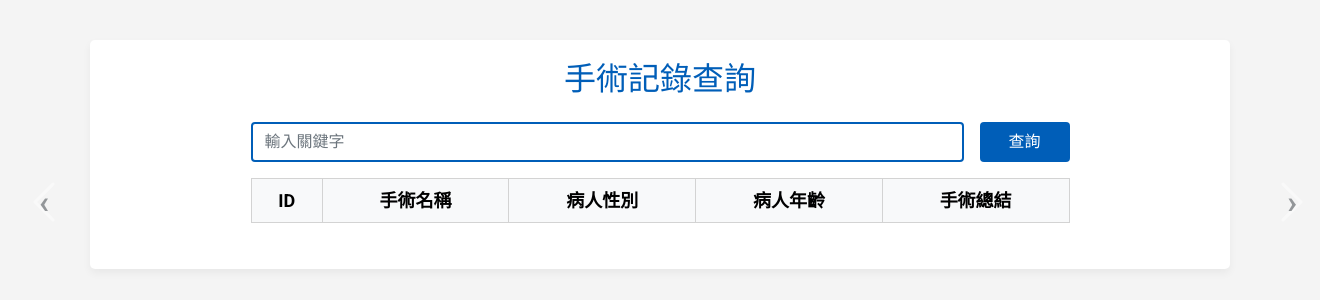
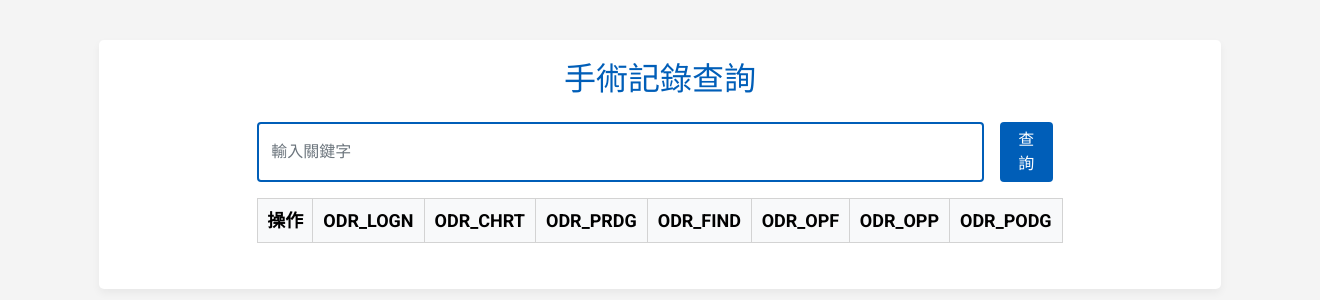
Before and after one commit to o19750120/ChatGPT, a Flask app: page / in a window 1320 px wide. Shown: the top 300 px of the page. Run offline with Flask 3, Linux system fonts and the light colour scheme; lists and menus that the app fills with data are empty; parts of the project's set-up code (start-up, migrations or seed data) failed here and were passed over.

Commit message:
Update index.html

```diff
--- a/templates/index.html
+++ b/templates/index.html
@@ -10,7 +10,6 @@
             integrity="sha384-F3w7mX95PdgyTmZZMECAngseQB83DfGTowi0iMjiWaeVhAn4FJkqJByhZMI3AhiU"
             crossorigin="anonymous"
         />
-        <script src="https://cdn.jsdelivr.net/npm/chart.js"></script>
         <link
             href="https://fonts.googleapis.com/css2?family=Roboto:wght@400;700&display=swap"
             rel="stylesheet"
@@ -20,133 +19,100 @@
                 --primary-color: #005eb8;
                 --secondary-color: #4d9f0c;
             }
-
             body {
                 padding-top: 3%;
                 font-size: 18px;
                 font-family: "Roboto", sans-serif;
                 background: #f4f4f4;
             }
-
             .container {
                 background: white;
                 padding: 20px;
                 border-radius: 5px;
                 box-shadow: 0 4px 8px rgba(0, 0, 0, 0.05);
+                max-width: 85%; /* 或者您可以使用更大的百分比或像素值 */
+                margin: auto; /* 居中显示 */
             }
-
             h2 {
                 color: var(--primary-color);
             }
-
             input[type="text"] {
                 border: 2px solid var(--primary-color);
                 border-radius: 0.25rem;
                 margin-right: 1rem;
             }
-
+            .btn-primary,
             .btn-danger {
                 background-color: var(--primary-color);
                 border: none;
                 border-radius: 0.25rem;
-                width: 100px;
+                margin-right: 10px;
             }
-
             table {
                 width: 100%;
                 border-collapse: collapse;
             }
-
             table,
             th,
             td {
                 border: 1px solid lightgray;
             }
-
             th {
                 background-color: var(--secondary-color);
                 color: black;
                 text-align: center;
                 vertical-align: middle;
             }
-
             td {
                 padding: 10px;
                 text-align: center;
                 vertical-align: middle;
             }
-
             .error {
                 color: red;
                 margin: 10px 0;
             }
-
             #loading {
                 display: none;
                 text-align: center;
             }
-
-            .chart-container {
-                display: flex;
-                justify-content: center;
-                align-items: center;
-                height: 400px;
-                /* Adjust height as needed */
+            /* Style the modal */
+            .modal {
+                display: none; /* Hidden by default */
+                position: fixed; /* Stay in place */
+                z-index: 1; /* Sit on top */
+                left: 0;
+                top: 0;
+                width: 100%; /* Full width */
+                height: 100%; /* Full height */
+                overflow: auto; /* Enable scroll if needed */
+                background-color: rgb(0, 0, 0); /* Fallback color */
+                background-color: rgba(0, 0, 0, 0.4); /* Black w/ opacity */
+                padding-top: 60px; /* Location of the box */
             }
-
-            .carousel {
-                position: relative;
+            /* Modal Content */
+            .modal-content {
+                background-color: #fefefe;
+                margin: auto;
+                padding: 20px;
+                border: 1px solid #888;
+                width: 50%; /* Could be more or less, depending on screen size */
             }
-
-            .carousel-control-prev,
-            .carousel-control-next {
-                width: 3rem;
-                height: 3rem;
-                border-radius: 50%;
-                background-color: transparent;
-                border: none;
-                position: absolute;
-                top: 0;
-                display: flex;
-                align-items: center;
-                justify-content: center;
+            /* The Close Button */
+            .close {
+                color: #aaaaaa;
+                float: right;
+                font-size: 28px;
+                font-weight: bold;
             }
-
-            .carousel-control-prev {
-                left: calc(50% - 40rem);
-            }
-
-            .carousel-control-next {
-                left: calc(50% + 38rem);
-            }
-
-            .carousel-control-prev-icon,
-            .carousel-control-next-icon {
-                width: 100%;
-                height: 100%;
-                display: flex;
-                align-items: center;
-                justify-content: center;
-                font-size: 2rem;
-                /* 增加箭頭的字體大小 */
-                color: #343a40;
-                /* 深灰色箭頭 */
-                color: #343a40;
-                /* 深灰色箭頭 */
-                font-weight: bold;
-                /* 設置粗體 */
-            }
-
-            .carousel-control-prev-icon:after {
-                content: "‹";
-            }
-
-            .carousel-control-next-icon:after {
-                content: "›";
+            .close:hover,
+            .close:focus {
+                color: #000;
+                text-decoration: none;
+                cursor: pointer;
             }
         </style>
     </head>
-
     <body>
         <div class="container">
             <h2 class="text-center mb-4">手術記錄查詢</h2>
@@ -172,61 +138,32 @@
                             <span class="visually-hidden">Loading...</span>
                         </div>
                     </div>
-                    <div
-                        id="recordCarousel"
-                        class="carousel slide"
-                        data-bs-ride="carousel"
-                        data-bs-interval="false"
-                    >
-                        <div class="carousel-inner">
-                            <div class="carousel-item active">
                     <div class="table-responsive">
                         <table class="table">
                             <thead class="table-light">
                                 <tr>
-                                                <th>ID</th>
-                                                <th>手術名稱</th>
-                                                <th>病人性別</th>
-                                                <th>病人年齡</th>
-                                                <th>手術總結</th>
+                                    <th>操作</th>
+                                    <th>ODR_LOGN</th>
+                                    <th>ODR_CHRT</th>
+                                    <th>ODR_PRDG</th>
+                                    <th>ODR_FIND</th>
+                                    <th>ODR_OPF</th>
+                                    <th>ODR_OPP</th>
+                                    <th>ODR_PODG</th>
                                 </tr>
                             </thead>
                             <tbody>
-                                            <!-- 搜索結果將在此填充 -->
+                                <!-- Search results will be inserted here -->
                             </tbody>
                         </table>
                     </div>
+                    <div id="summaryModal" class="modal">
+                        <div class="modal-content">
+                            <span class="close" onclick="closeSummary()"
+                                >&times;</span
+                            >
+                            <p id="summaryText">摘要內容</p>
                         </div>
-                            <div class="carousel-item">
-                                <div class="chart-container">
-                                    <canvas id="genderChart"></canvas>
-                                </div>
-                            </div>
-                        </div>
-                        <button
-                            class="carousel-control-prev"
-                            type="button"
-                            data-bs-target="#recordCarousel"
-                            data-bs-slide="prev"
-                        >
-                            <span
-                                class="carousel-control-prev-icon"
-                                aria-hidden="true"
-                            ></span>
-                            <span class="visually-hidden">上一頁</span>
-                        </button>
-                        <button
-                            class="carousel-control-next"
-                            type="button"
-                            data-bs-target="#recordCarousel"
-                            data-bs-slide="next"
-                        >
-                            <span
-                                class="carousel-control-next-icon"
-                                aria-hidden="true"
-                            ></span>
-                            <span class="visually-hidden">下一頁</span>
-                        </button>
                     </div>
                     <div class="error" id="error-message"></div>
                 </div>
@@ -250,85 +187,47 @@
                     body: JSON.stringify({ keyword: keyword }),
                 })
                     .then((response) => response.json())
-                    .then((data) => {
+                    .then((records) => {
                         document.getElementById("loading").style.display =
                             "none";
                         let tableBody = document.querySelector("tbody");
-                        tableBody.innerHTML = "";
-                        data.forEach((record) => {
+                        tableBody.innerHTML = ""; // Clear existing table content
+                        records.forEach((record, index) => {
                             let tr = document.createElement("tr");
                             tr.innerHTML = `
-                        <td>${record.id}</td>
-                        <td>${record.surgery_name}</td>
-                        <td>${record.patient_gender}</td>
-                        <td>${record.patient_age}</td>
-                        <td>${record.surgery_summary}</td>
+            <td><button type="button" class="btn btn-primary" onclick="showSummary('${record.summary}')">顯示摘要</button></td>
+            <td>${record.ODR_LOGN}</td>
+            <td>${record.ODR_CHRT}</td>
+            <td>${record.ODR_PRDG}</td>
+            <td>${record.ODR_FIND}</td>
+            <td>${record.ODR_OPF}</td>
+            <td>${record.ODR_OPP}</td>
+            <td>${record.ODR_PODG}</td>
         `;
                             tableBody.appendChild(tr);
                         });
-                        createGenderChart(data);
                     })
                     .catch((error) => {
                         document.getElementById("loading").style.display =
                             "none";
                         console.error("Error:", error);
+                        let errorMessage =
+                            document.getElementById("error-message");
+                        errorMessage.textContent =
+                            "無法載入數據，請檢查後端服務。"; // Display error message
                     });
             }
 
-            let genderChart;
+            function showSummary(summary) {
+                let summaryModal = document.getElementById("summaryModal");
+                let summaryText = document.getElementById("summaryText");
+                summaryText.textContent = summary; // Set the summary text
+                summaryModal.style.display = "block"; // Show the modal
+            }
 
-            function createGenderChart(data) {
-                if (genderChart) {
-                    genderChart.destroy();
-                }
-                const genderData = {
-                    male: data.filter(
-                        (record) => record.patient_gender === "男"
-                    ).length,
-                    female: data.filter(
-                        (record) => record.patient_gender === "女"
-                    ).length,
-                    other: data.filter(
-                        (record) =>
-                            record.patient_gender !== "男" &&
-                            record.patient_gender !== "女"
-                    ).length,
-                };
-
-                const ctx = document
-                    .getElementById("genderChart")
-                    .getContext("2d");
-                genderChart = new Chart(ctx, {
-                    type: "pie",
-                    data: {
-                        labels: ["男", "女", "其他"],
-                        datasets: [
-                            {
-                                label: "性別比例",
-                                data: [
-                                    genderData.male,
-                                    genderData.female,
-                                    genderData.other,
-                                ],
-                                backgroundColor: [
-                                    "rgba(54, 162, 235, 0.6)",
-                                    "rgba(255, 99, 132, 0.6)",
-                                    "rgba(255, 206, 86, 0.6)",
-                                ],
-                                borderColor: [
-                                    "rgba(54, 162, 235, 1)",
-                                    "rgba(255,99,132,1)",
-                                    "rgba(255, 206, 86, 1)",
-                                ],
-                                borderWidth: 1,
-                            },
-                        ],
-                    },
-                    options: {
-                        responsive: true,
-                        maintainAspectRatio: false,
-                    },
-                });
+            function closeSummary() {
+                let summaryModal = document.getElementById("summaryModal");
+                summaryModal.style.display = "none"; // Hide the modal
             }
         </script>
     </body>
```
Lines whose indentation alone changed are shown as unchanged.
